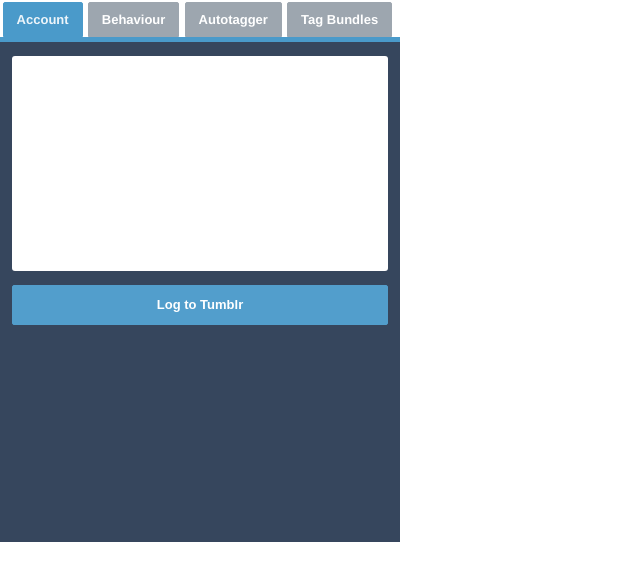
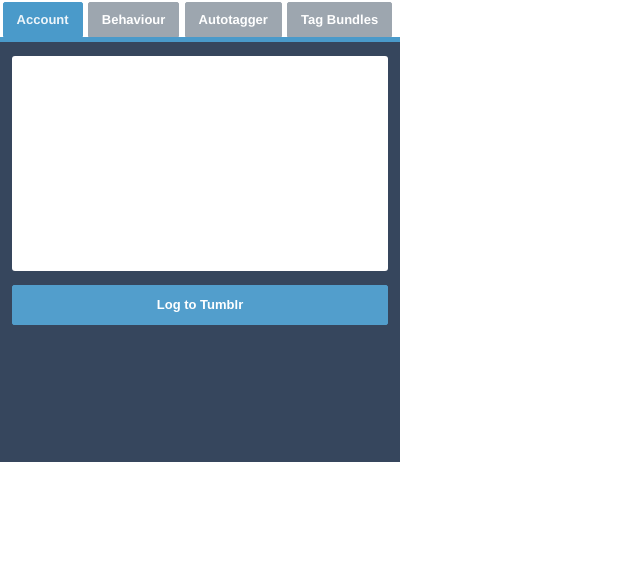
Before and after one commit to WyohKnott/feedlytumblrify, a browser extension: page options.html in a window 1280 px wide. Shown: the whole page, without its empty margins (0-640 px from the left). Drawn offline with Linux system fonts and the light colour scheme.

Commit message:
Fix options forms height

```diff
--- a/css/autotagger.css
+++ b/css/autotagger.css
@@ -7,7 +7,7 @@
     font-family: "Helvetica Neue", HelveticaNeue, Helvetica, Arial, sans-serif;
     font-size: 12px;
     margin: 0;
-    min-height : 500px;
+    min-height : 420px;
 }
 *:focus,
 *:active {
--- a/css/behaviour.css
+++ b/css/behaviour.css
@@ -7,7 +7,7 @@
     font-family: "Helvetica Neue", HelveticaNeue, Helvetica, Arial, sans-serif;
     font-size: 12px;
     margin: 0;
-    min-height : 500px;
+    min-height : 420px;
 }
 *:focus,
 *:active {
--- a/css/options.css
+++ b/css/options.css
@@ -61,9 +61,9 @@
     border: 0;
     box-sizing: border-box;
     flex: 1 0 100%;
-    height: 500px;
+    height: 420px;
     margin: 0;
-    min-height: 500px;
+    min-height: 420px;
     max-height: 500px;
     padding: 0;
     background-color: transparent;
--- a/css/tagbundle.css
+++ b/css/tagbundle.css
@@ -7,7 +7,7 @@
     font-family: "Helvetica Neue", HelveticaNeue, Helvetica, Arial, sans-serif;
     font-size: 12px;
     margin: 0;
-    min-height : 500px;
+    min-height : 420px;
 }
 *:focus,
 *:active {
--- a/js/account.js
+++ b/js/account.js
@@ -15,7 +15,7 @@
                 fT.setPrefs({enableOriginalTags: false});
             }
             if (!prefs[1].hasOwnProperty('enableTagsFrequency')) {
-                fT.setPrefs({enableTagsFrequency: false});
+                fT.setPrefs({enableTagsFrequency: true});
             }
         });
     }
```
